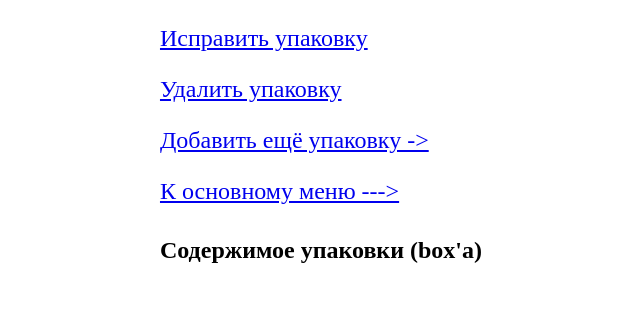
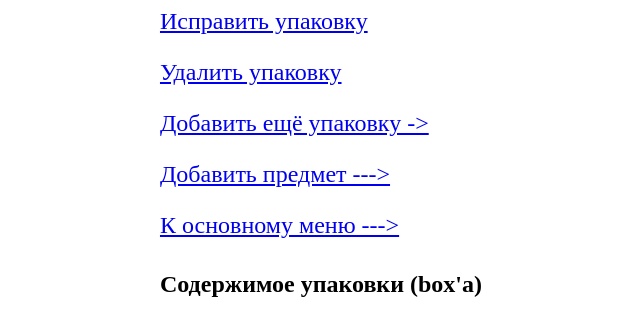
Before and after one commit to Roma-Leto/DetectionDog, a Django app: template inventory_items/templates/inventory_items/boxmodel_detail.html in a window 1280 px wide. Shown: the part 496-826 px from the top of the page, without its empty margins (319-959 px from the left). Before the commit the page ends 759 px from the top, so only its background shows below. Run offline with Django 5.2, Linux system fonts and the light colour scheme; the template is opened without the code that fills it, so the values that code supplies are empty.

Commit message:
Добавление предмета из деталей упаковки

```diff
--- a/inventory_items/templates/inventory_items/boxmodel_detail.html
+++ b/inventory_items/templates/inventory_items/boxmodel_detail.html
@@ -52,7 +52,10 @@
         </p>
         <p>
             {% if object.location.id is not None %}
-            Место (локация): <a href="{% url 'inventory:location-details' pk=object.location.id %}">{{ object.location }}</a>
+            Место (локация):
+                <a href="{% url 'inventory:location-details' pk=object.location.id %}">
+                    {{ object.location }}
+                </a>
             {% endif %}
         </p>
     </div>
@@ -74,6 +77,11 @@
             </a>
         </p>
         <p>
+            <a href="{% url 'inventory:item-create' %}">
+                Добавить предмет --->
+            </a>
+        </p>
+        <p>
             <a href="{% url 'inventory:index' %}">
                 К основному меню --->
             </a>
```
